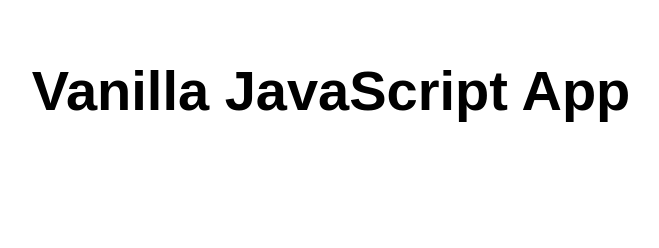
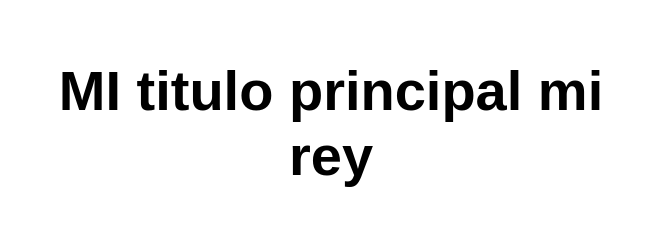
Before and after one commit to NickySena/Demo-Estatica2, a website: page src/index.html in a window 1280 px wide. Shown: the whole page, without its empty margins (309-968 px from the left). Drawn offline with Linux system fonts and the light colour scheme.

Commit message:
Cambiar titulo y nombre

```diff
--- a/src/index.html
+++ b/src/index.html
@@ -5,12 +5,12 @@
   <meta charset="UTF-8">
   <meta name="viewport" content="width=device-width, initial-scale=1.0">
   <link rel="stylesheet" href="styles.css">
-  <title>Vanilla JavaScript App</title>
+  <title>Demo Nicky >:D</title>
 </head>
 
 <body>
   <main>
-    <h1>Vanilla JavaScript App</h1>
+    <h1>MI titulo principal mi rey</h1>
   </main>
 </body>
 
```
